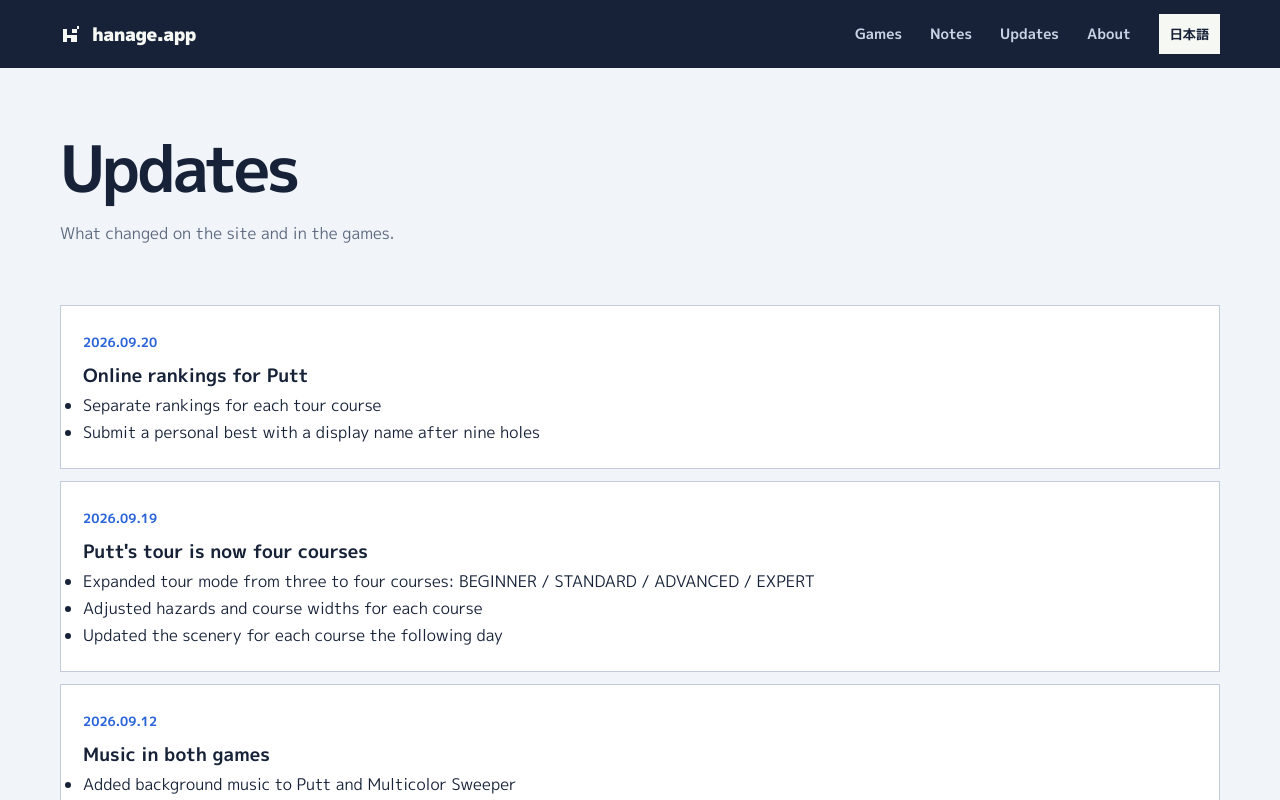
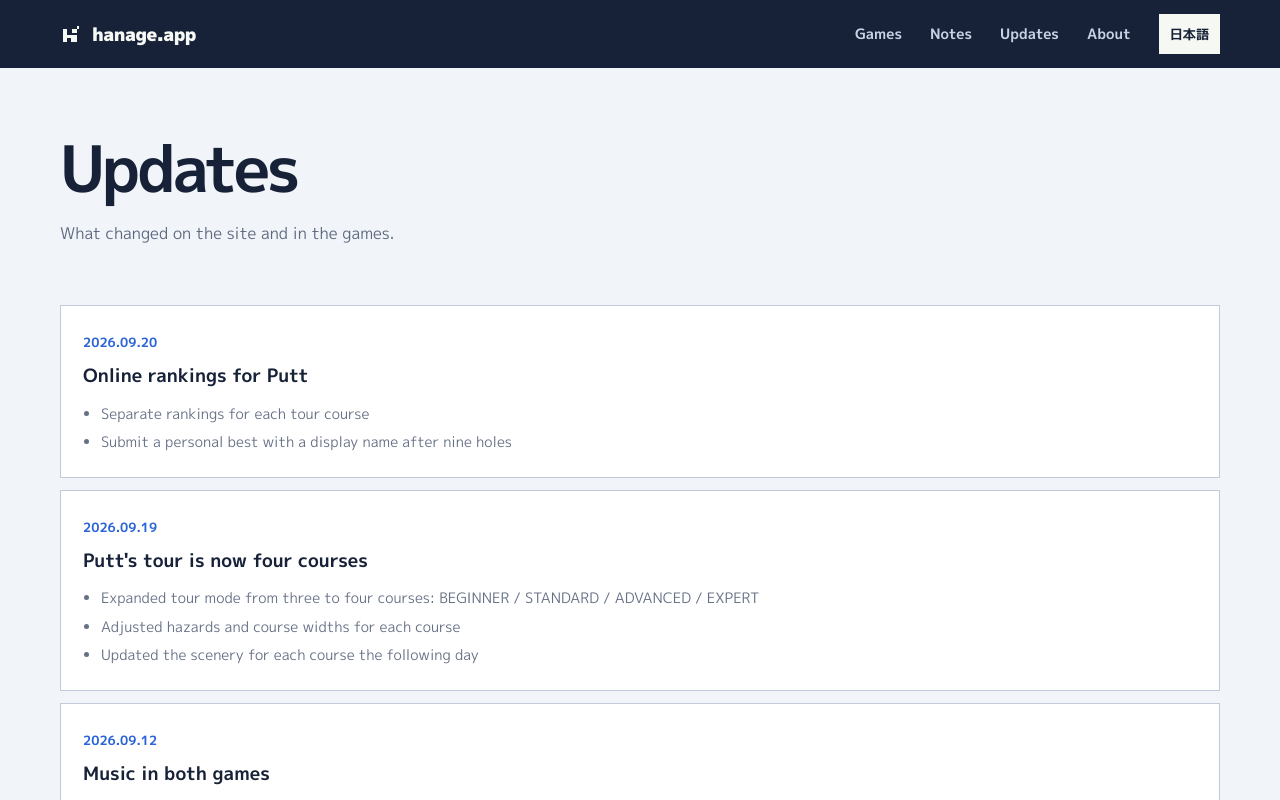
Before and after one commit to hanagemaru/hanage-hub, a Next.js app: page /en/updates in a window 1280 px wide. Shown: the top 800 px of the page. Built offline with nearby package versions, Linux system fonts and the light colour scheme; no server answers.

Commit message:
Render release notes as accessible bullet lists

```diff
--- a/src/app/globals.css
+++ b/src/app/globals.css
@@ -426,7 +426,15 @@ button, a { -webkit-tap-highlight-color: transparent; }
 
 .updateItem time { color: var(--blue); font-size: 0.8rem; font-weight: 700; }
 .updateItem h2 { margin-top: 5px; font-size: 1.15rem; }
-.updateItem p { margin-top: 7px; color: var(--muted); font-size: 0.9rem; }
+.updateItem ul {
+  margin-top: 10px;
+  padding-left: 1.25em;
+  color: var(--muted);
+  font-size: 0.9rem;
+  line-height: 1.7;
+  list-style: disc;
+}
+.updateItem li + li { margin-top: 4px; }
 
 .siteFooter {
   margin-top: 40px;
```
